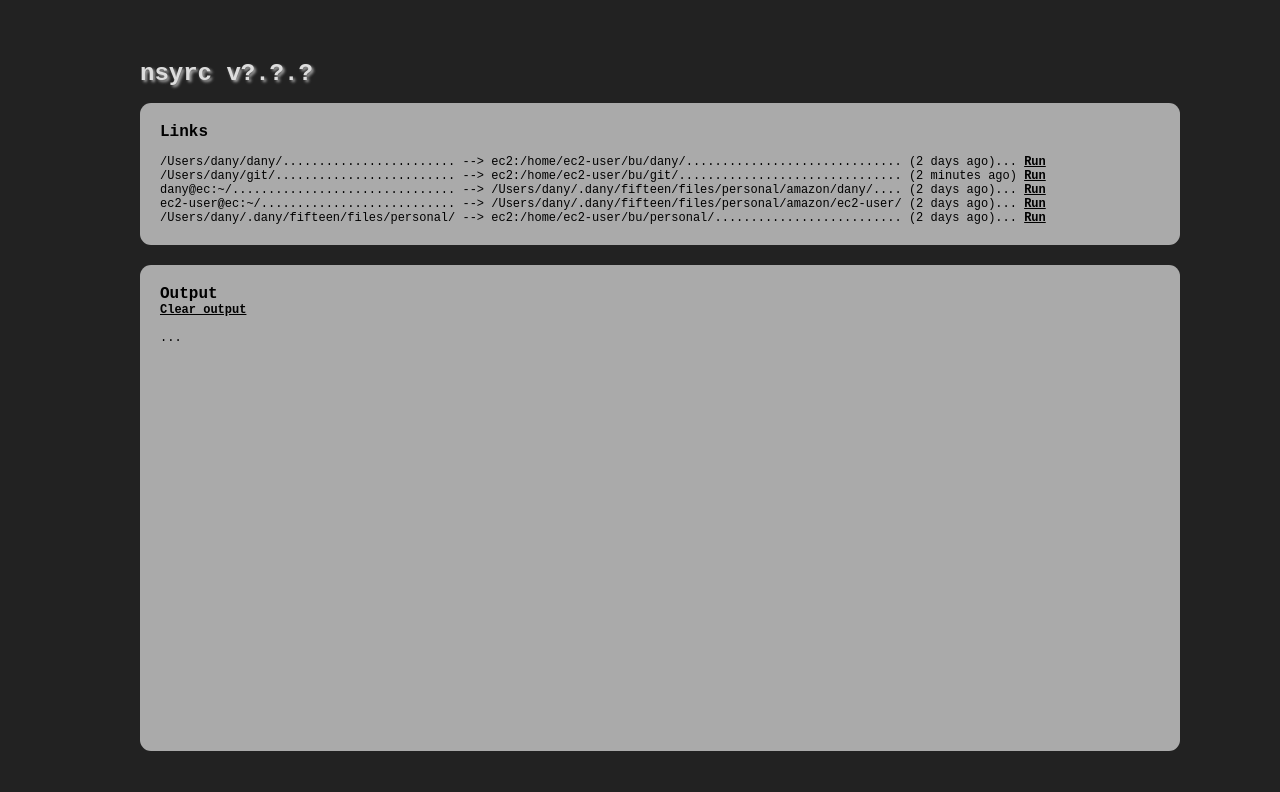
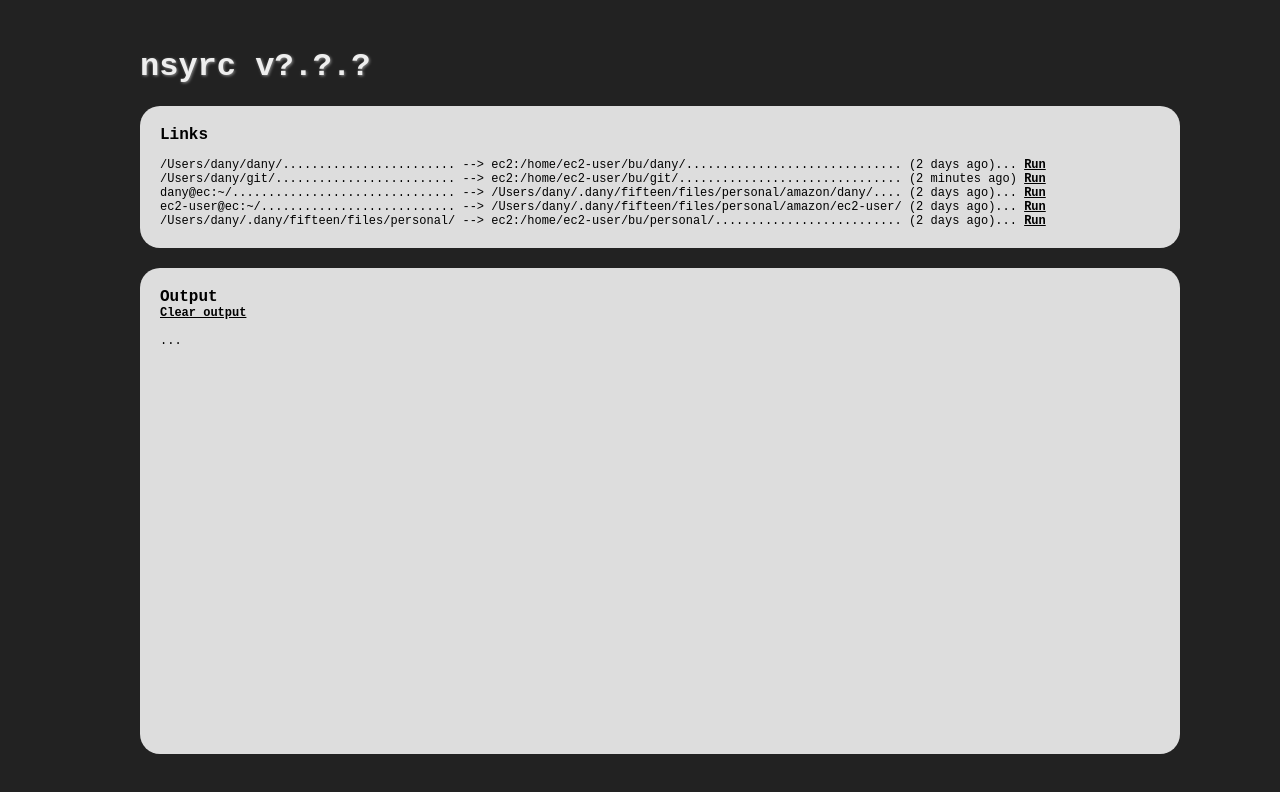
Before and after one commit to danyshaanan/tcmount, a website: page dev/mock/index.htm in a window 1280 px wide. Drawn offline with Linux system fonts and the light colour scheme.

Commit message:
minor style fixes

```diff
--- a/dev/mock/index.htm
+++ b/dev/mock/index.htm
@@ -7,9 +7,9 @@
 
 /********** Design **********/
 
-body    { font-size: 12px; font-family: monospace; color: #000; background: #222; width: 1000px; margin: 5em auto; }
-header  { text-shadow: 2px 2px 3px #aaa; color: #ddd; }
-section { margin-bottom: 20px; display: inline-block; padding: 20px; border-radius: 11px; background-color: #aaa; width: 100%; }
+body    { font-size: 12px; font-family: monospace; color: #000; background: #222; width: 1000px; margin: 4em auto; }
+header  { font-size: 16px; color: #eee; text-shadow: 1px 1px 3px #888; }
+section { margin-bottom: 20px; padding: 20px; border-radius: 20px; background-color: #ddd; width: 100%; }
 input   { height: 14px; width: 20em; background: #fff; }
 h4      { font-size: 16px; margin-top: 0em; margin-bottom: 0em; }
 a:link, a:visited, a:active  { color: inherit; text-decoration: none; }
```
